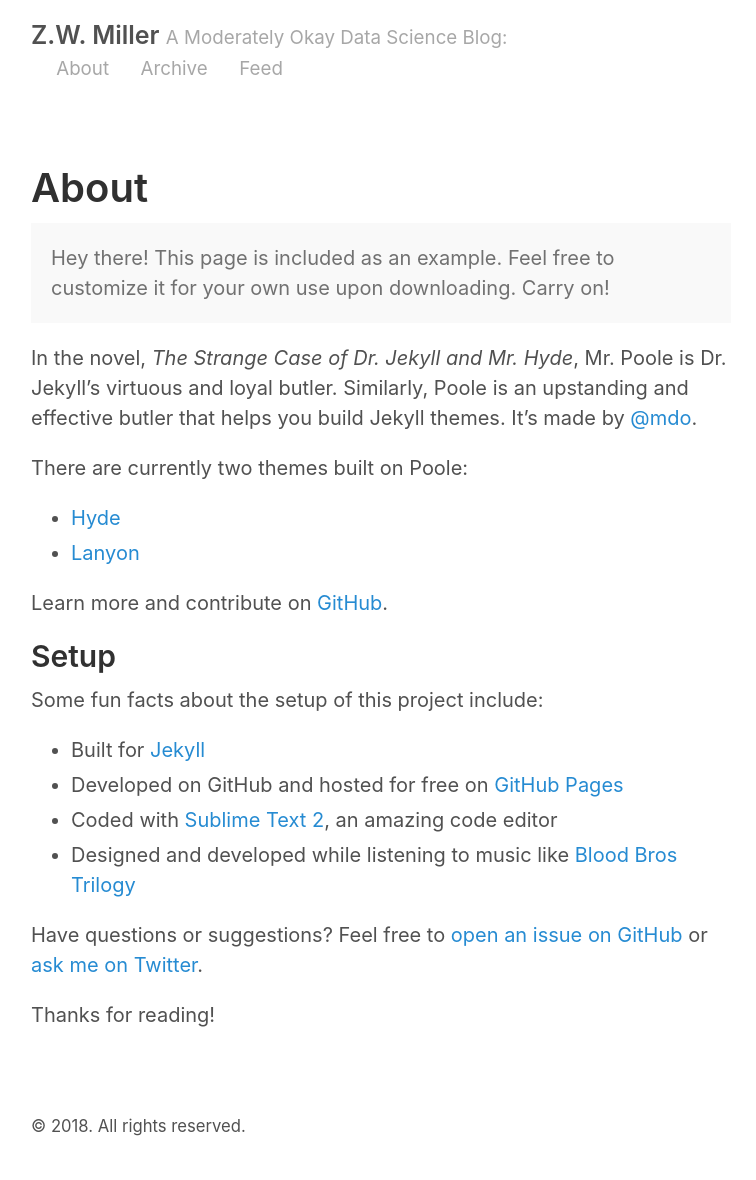
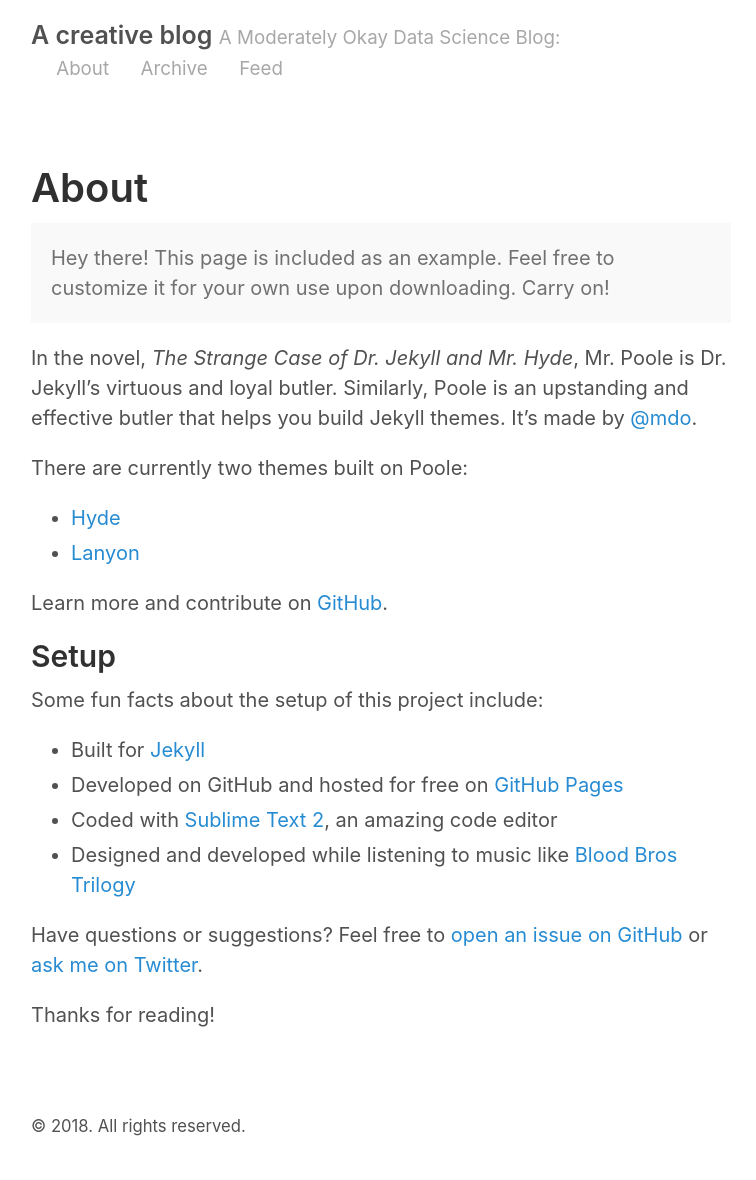
Before and after one commit to xzhou110/xzhou110.github.io, a Jekyll site: the page built from about.md, in a window 1280 px wide. Shown: the whole page, without its empty margins (259-1015 px from the left). Built offline with Jekyll 4.4.1, drawn with Linux system fonts in a browser that asks for light colours.

Commit message:
change configuration

```diff
--- a/_config.yml
+++ b/_config.yml
@@ -2,9 +2,9 @@
 permalink:           pretty
 
 # Setup
-title:               Z.W. Miller
+title:               A creative blog
 tagline:             A Moderately Okay Data Science Blog
-url:                 http://zwmiller.com
+url:                 http://xzhou110.github.io/
 paginate:            2
 baseurl:             ""
 
@@ -17,14 +17,14 @@
 
 # About/contact
 author:
-  name:              Zach Miller
-  url:               https://twitter.com/zaglamir
-  email:             zach@thisismetis.com
+  name:              Xu Zhou
+  url:
+  email:             xzhou110@gmail.com
 
 # Custom vars
 version:             2.0.0
 github:
-  repo:              https://github.com/zwmiller
+  repo:              https://github.com/xzhou110
 
 # Gems
 gems:
```
